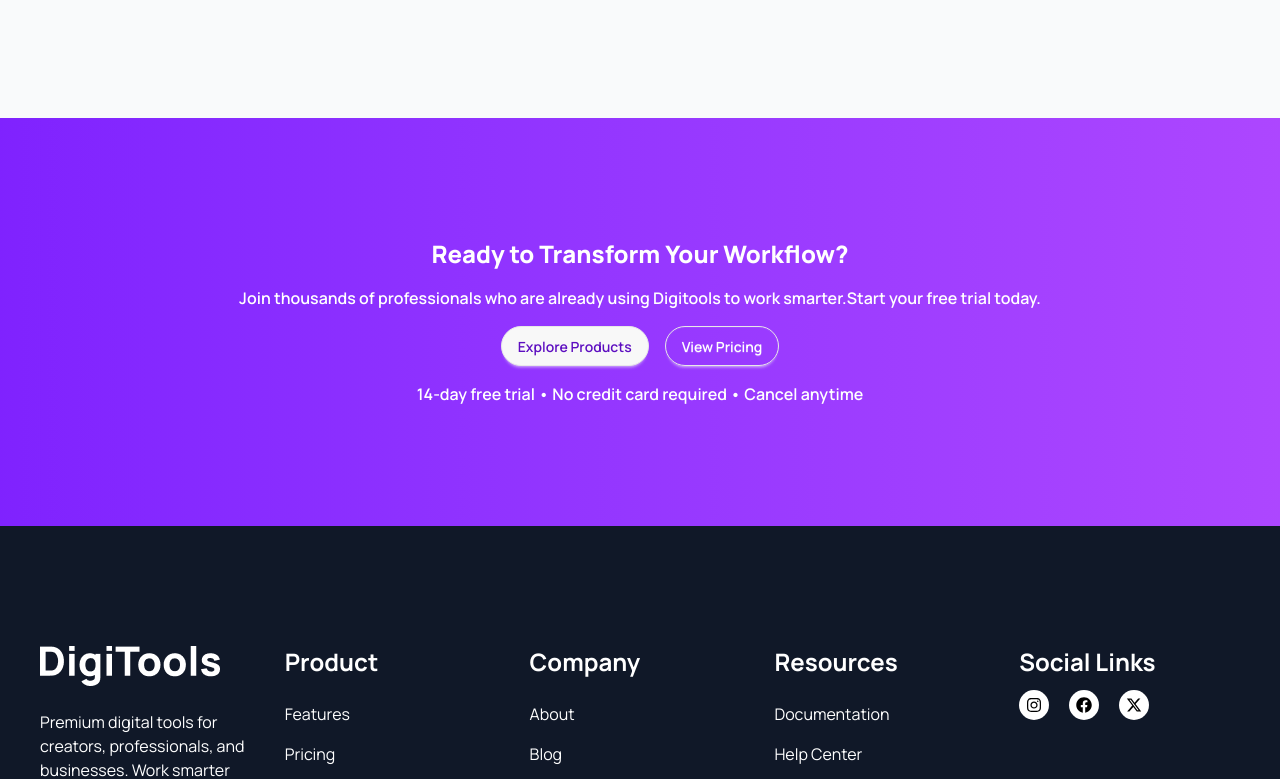
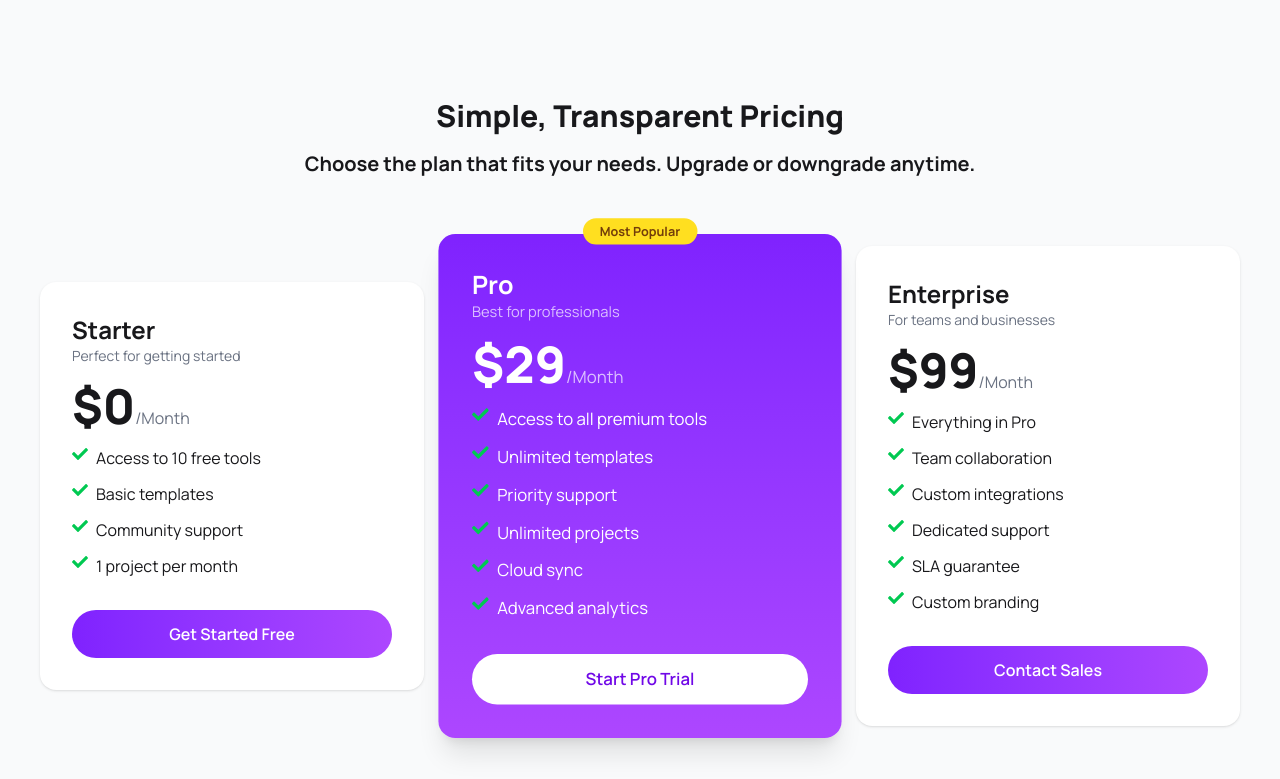
Before and after one commit to fatematz/DigiTools-Platform, a React (Vite) app: page / in a window 1280 px wide. Shown: the part 1649-2428 px from the top of the page. Built offline with nearby package versions, Linux system fonts and the light colour scheme.

Commit message:
Add Simple, Transparent Pricing

```diff
--- a/src/App.jsx
+++ b/src/App.jsx
@@ -9,6 +9,7 @@
 import StepsSection from "./StepsSection"
 import ReadyTransform from "./ReadyTransform"
 import Footer from "./Footer"
+import TransparentPricing from "./TransparentPricing"
 
 function App() {
   const [count, setCount] = useState(0)
@@ -26,6 +27,8 @@
 
       <StepsSection></StepsSection>
 
+      <TransparentPricing></TransparentPricing>
+
       <ReadyTransform></ReadyTransform>
 
     <Footer></Footer>
--- a/src/Banner.jsx
+++ b/src/Banner.jsx
@@ -28,7 +28,7 @@
                     </p>
                 </div>
 
-                <div className='flex gap-4 justify-center md:justify-start '>
+                <div className='flex flex-wrap gap-4 justify-center md:justify-start '>
                     <button className='btn  bg-gradient-to-r from-violet-600 to-purple-500 text-white font-semibold  rounded-full '>
                         Explore Products
                     </button>
--- a/src/ReadyTransform.jsx
+++ b/src/ReadyTransform.jsx
@@ -2,7 +2,7 @@
 
 const ReadyTransform = () => {
     return (
-        <div className="bg-gradient-to-r from-violet-600 to-purple-500 py-30  ">
+        <div className="bg-gradient-to-r from-violet-600 to-purple-500 py-20 md:py-30  ">
             <div className="container  px-5 md:px-0 text-center space-y-4">
                 <div className="">
                     <h2 className="text-2xl font-black text-white">Ready to Transform Your Workflow?</h2>
@@ -10,7 +10,7 @@
                 <div className="">
                     <p className="text-white font-semibold ">Join thousands of professionals who are already using Digitools to work smarter.Start your free trial today.</p>
                 </div>
-                <div className="flex justify-center gap-4">
+                <div className="flex flex-wrap justify-center gap-4">
                     <button className="btn rounded-full text-violet-800">Explore Products</button>
                     <button className="btn rounded-full bg-transparent text-white">View Pricing</button>
                 </div>
--- a/src/StepsSection.jsx
+++ b/src/StepsSection.jsx
@@ -6,7 +6,7 @@
 const StepsSection = () => {
     return (
         <div className="bg-gray-50">
-        <div className="container px-5 md:px-0 py-[60px]  md:py-[120px] ">
+        <div className="container px-5 md:px-0 py-[60px]  md:py-[110px] ">
             <div className='text-center'>
                 <h2 className="text-3xl font-black mb-4 ">Get Started in 3 Steps</h2>
                 <p className="text-xl font-bold">Start using premium digital tools in minutes, not hours.</p>
--- /dev/null
+++ b/src/TransparentPricing.jsx
@@ -0,0 +1,116 @@
+import React from 'react'
+import { FaCheck } from 'react-icons/fa'
+
+const TransparentPricing = () => {
+    return (
+        <div className='bg-gray-50 pb-10 md:pb-20'>
+            <div className='container px-5 md:px-0  '>
+                <div className='text-center mb-12'>
+                    <h2 className='text-3xl font-black mb-4'>
+                        Simple, Transparent Pricing
+                    </h2>
+                    <p className='text-xl font-bold'>
+                        Choose the plan that fits your needs. Upgrade or downgrade anytime.
+                    </p>
+                </div>
+
+                <div className='grid grid-cols-1 md:grid-cols-3 gap-6 items-center'>
+
+
+                    <div className='bg-white rounded-2xl shadow p-8 flex flex-col gap-4'>
+                        <div>
+                            <h2 className='text-2xl font-bold'>Starter</h2>
+                            <p className='text-gray-500 text-sm'>Perfect for getting started</p>
+                        </div>
+                        <div>
+                            <span className='text-5xl font-black'>$0</span>
+                            <span className='text-gray-500'>/Month</span>
+                        </div>
+                        <ul className='space-y-3 flex-1'>
+
+                            <li className="flex item-center gap-2"><FaCheck className='text-green-500' /> Access to 10 free tools</li>
+
+                            <li className="flex item-center gap-2"><FaCheck className='text-green-500' /> Basic templates</li>
+
+                            <li className="flex item-center gap-2"><FaCheck className='text-green-500' />Community support</li>
+
+                              <li className="flex item-center gap-2"><FaCheck className='text-green-500' />1 project per month</li>
+
+                        </ul>
+
+                        <button className='mt-4 w-full py-3 rounded-full bg-gradient-to-r from-violet-600 to-purple-500 text-white font-semibold'>
+                            Get Started Free
+                        </button>
+                    </div>
+
+
+                    <div className='relative bg-gradient-to-b from-violet-600 to-purple-500 rounded-2xl shadow-xl p-8 flex flex-col gap-4 text-white scale-105 my-[20px] '>
+                        <div className='absolute -top-4 left-1/2 -translate-x-1/2'>
+                            <span className='bg-yellow-300 text-yellow-900 text-xs font-bold px-4 py-1 rounded-full'>Most Popular</span>
+                        </div>
+                        <div>
+                            <h2 className='text-2xl font-bold'>Pro</h2>
+                            <p className='text-white/70 text-sm'>Best for professionals</p>
+                        </div>
+                        <div>
+                            <span className='text-5xl font-black'>$29</span>
+                            <span className='text-white/70'>/Month</span>
+                        </div>
+
+                        <ul className='space-y-3 flex-1'>
+
+                            <li className="flex item-center gap-2"><FaCheck className='text-green-500' />Access to all premium tools</li>
+
+                            <li className="flex item-center gap-2"><FaCheck className='text-green-500' /> Unlimited templates</li>
+
+                            <li className="flex item-center gap-2"><FaCheck className='text-green-500' />Priority support</li>
+
+                            <li className="flex item-center gap-2"><FaCheck className='text-green-500' />Unlimited projects</li>
+
+                            <li className="flex item-center gap-2"><FaCheck className='text-green-500' />Cloud sync</li>
+
+                            <li className="flex item-center gap-2"><FaCheck className='text-green-500' />Advanced analytics</li>
+
+                        </ul>
+                        <button className='mt-4 w-full py-3 rounded-full bg-white text-violet-700 font-semibold'>
+                            Start Pro Trial
+                        </button>
+                    </div>
+
+
+                    <div className='bg-white rounded-2xl shadow p-8 flex flex-col gap-4'>
+                        <div>
+                            <h2 className='text-2xl font-bold'>Enterprise</h2>
+                            <p className='text-gray-500 text-sm'>For teams and businesses</p>
+                        </div>
+                        <div>
+                            <span className='text-5xl font-black'>$99</span>
+                            <span className='text-gray-500'>/Month</span>
+                        </div>
+                        <ul className='space-y-3 flex-1'>
+
+                            <li className="flex item-center gap-2"><FaCheck className='text-green-500' />Everything in Pro</li>
+
+                            <li className="flex item-center gap-2"><FaCheck className='text-green-500' />Team collaboration</li>
+
+                            <li className="flex item-center gap-2"><FaCheck className='text-green-500' />Custom integrations</li>
+
+                            <li className="flex item-center gap-2"><FaCheck className='text-green-500' />Dedicated support</li>
+
+                            <li className="flex item-center gap-2"><FaCheck className='text-green-500' />SLA guarantee</li>
+
+                            <li className="flex item-center gap-2"><FaCheck className='text-green-500' />Custom branding</li>
+
+                        </ul>
+                        <button className='mt-4 w-full py-3 rounded-full bg-gradient-to-r from-violet-600 to-purple-500 text-white font-semibold'>
+                            Contact Sales
+                        </button>
+                    </div>
+
+                </div>
+            </div>
+        </div>
+    )
+}
+
+export default TransparentPricing
```
